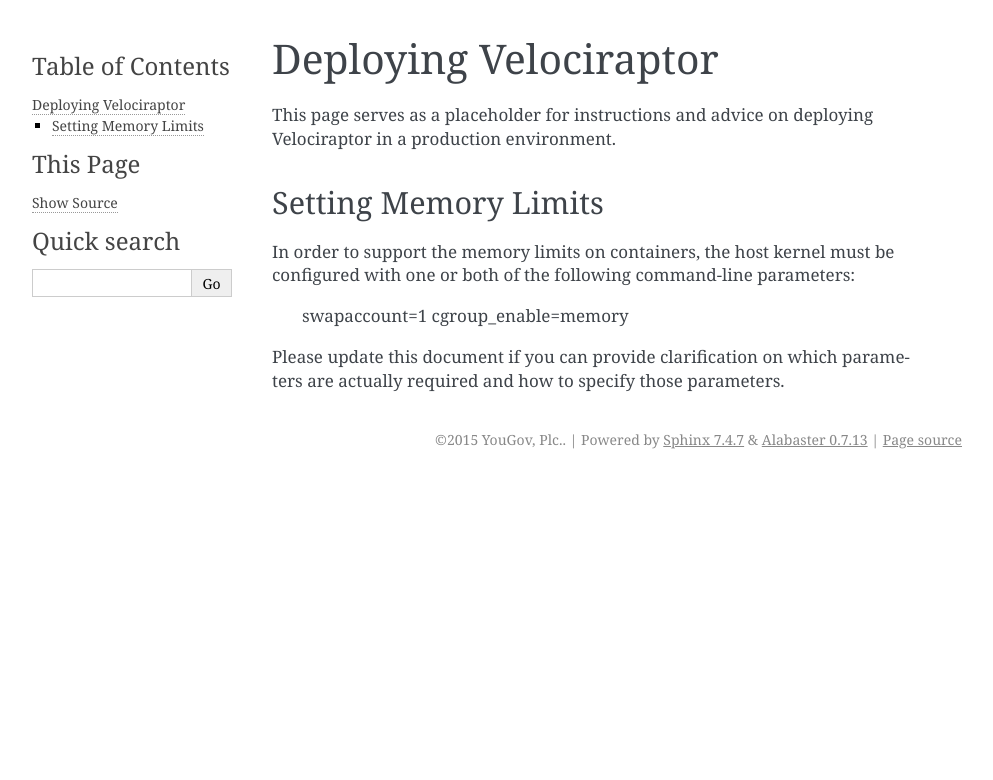
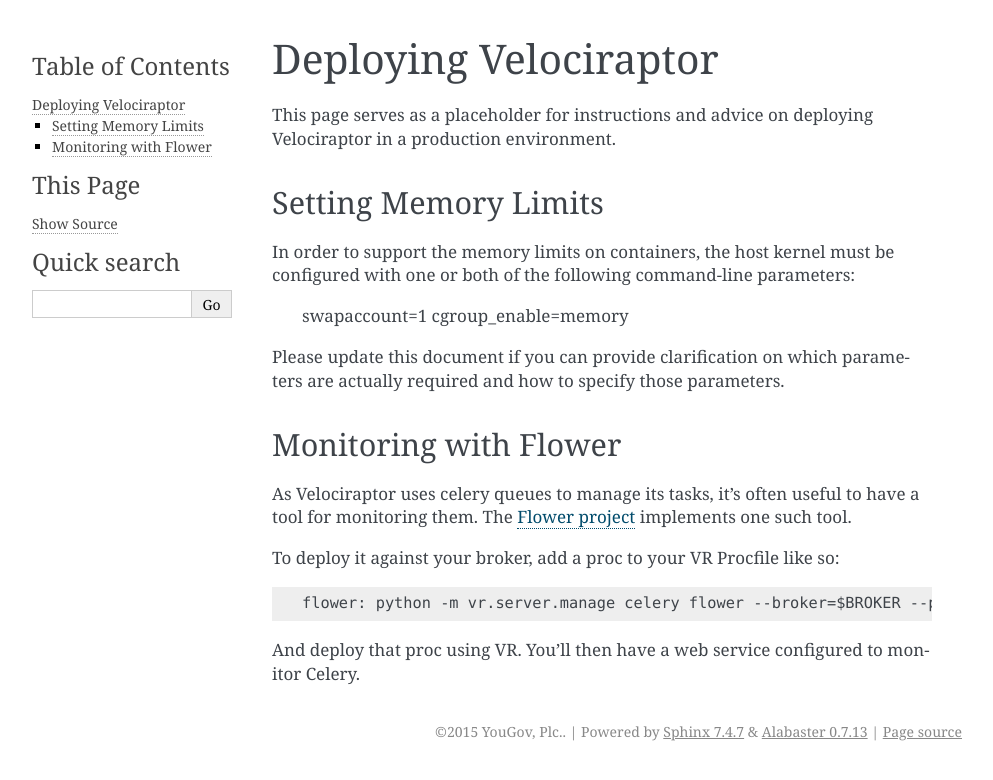
Before and after one commit to yougov/velociraptor, a Sphinx documentation site: the page built from docs/deployment.rst, in a window 1280 px wide. Shown: the top 780 px of the page, without its empty margins (148-1141 px from the left). Built offline with Sphinx 7.4.7, drawn with Linux system fonts in a browser that asks for light colours.

Commit message:
Update docs to reflect our best understanding of Flower monitoring.

```diff
--- a/docs/deployment.rst
+++ b/docs/deployment.rst
@@ -17,3 +17,19 @@
 Please update this document if you can provide clarification on
 which parameters are actually required and how to specify those
 parameters.
+
+Monitoring with Flower
+----------------------
+
+As Velociraptor uses celery queues to manage its tasks, it's
+often useful to have a tool for monitoring them. The
+`Flower project <http://flower.readthedocs.io/en/latest/>`_
+implements one such tool.
+
+To deploy it against your broker, add a proc to your VR Procfile
+like so::
+
+    flower: python -m vr.server.manage celery flower --broker=$BROKER --port=$PORT
+
+And deploy that proc using VR. You'll then have a web service
+configured to monitor Celery.
```
